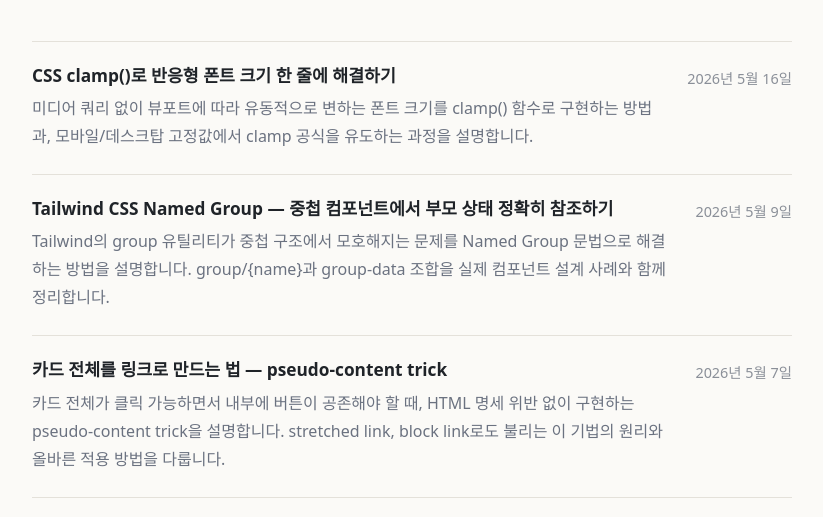
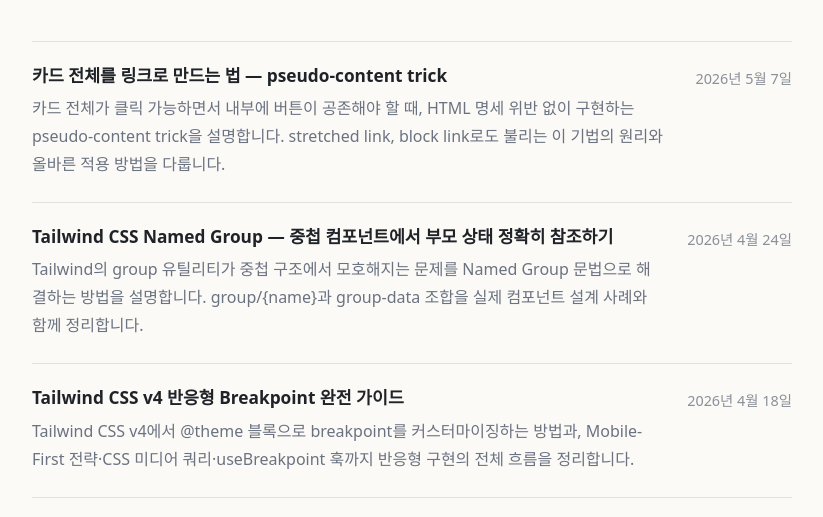
Before and after one commit to park-moen/park-moen.github.io, an Astro site: page /tags/css/ in a window 1280 px wide. Shown: the part 269-786 px from the top of the page, without its empty margins (228-1051 px from the left). Built offline with nearby package versions, Linux system fonts and the light colour scheme; Astro itself is replaced by a stand-in of ours; some packages are replaced by stand-ins of ours.

Commit message:
fix: 잘못 지정된 날짜 수정

```diff
--- a/src/content/blog/css-clamp-fluid-typography.md
+++ b/src/content/blog/css-clamp-fluid-typography.md
@@ -1,8 +1,8 @@
 ---
 title: "CSS clamp()로 반응형 폰트 크기 한 줄에 해결하기"
 description: "미디어 쿼리 없이 뷰포트에 따라 유동적으로 변하는 폰트 크기를 clamp() 함수로 구현하는 방법과, 모바일/데스크탑 고정값에서 clamp 공식을 유도하는 과정을 설명합니다."
-pubDate: 2026-05-17T00:00:00+09:00
-slug: "2026/05/17/css-clamp-fluid-typography"
+pubDate: 2026-03-28T00:00:00+09:00
+slug: "2026/03/28/css-clamp-fluid-typography"
 tags: ["CSS", "Tailwind"]
 ---
 
--- a/src/content/blog/css-tailwind-named-group.md
+++ b/src/content/blog/css-tailwind-named-group.md
@@ -1,8 +1,8 @@
 ---
 title: "Tailwind CSS Named Group — 중첩 컴포넌트에서 부모 상태 정확히 참조하기"
 description: "Tailwind의 group 유틸리티가 중첩 구조에서 모호해지는 문제를 Named Group 문법으로 해결하는 방법을 설명합니다. group/{name}과 group-data 조합을 실제 컴포넌트 설계 사례와 함께 정리합니다."
-pubDate: 2026-05-10T00:00:00+09:00
-slug: "2026/05/10/css-tailwind-named-group"
+pubDate: 2026-04-25T00:00:00+09:00
+slug: "2026/04/25/css-tailwind-named-group"
 tags: ["CSS", "Tailwind"]
 ---
 
--- a/src/content/blog/css-ua-stylesheet-cursor.md
+++ b/src/content/blog/css-ua-stylesheet-cursor.md
@@ -1,8 +1,8 @@
 ---
 title: "CSS User-Agent Stylesheet와 cursor 상속이 끊기는 이유"
 description: "부모에 cursor-pointer를 줬는데 자식 button이나 SVG에서 적용이 안 되는 이유를 User-Agent Stylesheet와 CSS 캐스케이드·상속 우선순위로 설명합니다."
-pubDate: 2026-03-12T00:00:00+09:00
-slug: "2026/03/12/css-ua-stylesheet-cursor"
+pubDate: 2026-01-15T00:00:00+09:00
+slug: "2026/01/15/css-ua-stylesheet-cursor"
 tags: ["CSS", "cursor-pointer"]
 ---
 
--- a/src/content/blog/dom-change-event.md
+++ b/src/content/blog/dom-change-event.md
@@ -1,8 +1,8 @@
 ---
 title: "같은 이름, 다른 이벤트 — DOM 'change' 이벤트의 진실"
 description: "'change'는 하나의 이벤트가 아닙니다. 어떤 객체에 리스너를 붙이느냐에 따라 완전히 다른 의미를 가지며, TypeScript 타입 시스템이 이를 정확히 구분합니다."
-pubDate: 2026-05-17T00:00:00+09:00
-slug: "2026/05/17/dom-change-event"
+pubDate: 2026-03-22T00:00:00+09:00
+slug: "2026/03/22/dom-change-event"
 tags: ["DOM", "TypeScript", "Browser API", "Event"]
 draft: false
 ---
--- a/src/content/blog/folder-architecture-guide.md
+++ b/src/content/blog/folder-architecture-guide.md
@@ -1,8 +1,8 @@
 ---
 title: "Next.js App Router 폴더 아키텍처 마이그레이션 가이드"
 description: "역할 기반(role-based) 폴더 구조의 한계를 분석하고, Next.js App Router 환경에 맞는 Co-location + 도메인 기반 공유 레이어 구조로 점진적으로 전환하는 방법을 설명합니다."
-pubDate: 2026-05-08T00:00:00+09:00
-slug: "2026/05/08/folder-architecture-guide"
+pubDate: 2026-03-17T00:00:00+09:00
+slug: "2026/03/17/folder-architecture-guide"
 tags: ["Architecture", "Next.js", "FSD", "Co-location", "DDD"]
 draft: true
 ---
--- a/src/content/blog/lazy-initializer.md
+++ b/src/content/blog/lazy-initializer.md
@@ -1,8 +1,8 @@
 ---
 title: "React useState Lazy Initializer 패턴"
 description: "useState에 초기값 대신 함수를 전달하는 Lazy Initializer 패턴의 동작 원리와 성능 이점을 실제 useMediaQuery 훅 코드를 통해 설명합니다."
-pubDate: 2026-05-17T00:00:00+09:00
-slug: "2026/05/17/lazy-initializer"
+pubDate: 2026-02-18T00:00:00+09:00
+slug: "2026/02/18/lazy-initializer"
 tags: ["React", "TypeScript", "Performance", "Hooks"]
 draft: false
 ---
--- a/src/content/blog/tanstack-query-infinite-scroll/index.mdx
+++ b/src/content/blog/tanstack-query-infinite-scroll/index.mdx
@@ -1,8 +1,8 @@
 ---
 title: "TanStack Query + Intersection Observer로 구현하는 무한 스크롤"
 description: "useInfiniteQuery와 Intersection Observer로 무한 스크롤을 구현하고, Stale Closure와 불필요한 Observer 재생성 문제를 useRef와 React 19 ref callback으로 해결하는 방법을 다룹니다."
-pubDate: 2026-05-22T00:00:00+09:00
-slug: "2026/05/22/tanstack-query-infinite-scroll"
+pubDate: 2026-04-21T00:00:00+09:00
+slug: "2026/04/21/tanstack-query-infinite-scroll"
 tags: ["React", "TanStack Query", "Intersection Observer", "무한 스크롤", "TypeScript"]
 draft: false
 ---
--- a/src/content/blog/testing-guide.md
+++ b/src/content/blog/testing-guide.md
@@ -1,8 +1,8 @@
 ---
 title: "테스트 코드 작성 가이드"
 description: "UNIBUSK 프로젝트에서 Vitest, Playwright, Storybook을 활용한 테스트 파일 위치, 책임 분리, 작성 패턴을 정리합니다."
-pubDate: 2026-05-12T00:00:00+09:00
-slug: "2026/05/12/testing-guide"
+pubDate: 2026-04-29T00:00:00+09:00
+slug: "2026/04/29/testing-guide"
 tags: ["Testing", "Vitest", "Playwright", "Storybook"]
 draft: true
 ---
--- a/src/content/blog/use-sync-external-store-migration/index.mdx
+++ b/src/content/blog/use-sync-external-store-migration/index.mdx
@@ -1,8 +1,8 @@
 ---
 title: "useMediaQuery: useEffect에서 useSyncExternalStore로"
 description: "useMediaQuery를 직접 구현하는 과정에서 ESLint 경고가 잘못된 패턴을 가리켜주었고, 그 끝에 useSyncExternalStore가 올바른 도구임을 알게 된 과정을 기록합니다."
-pubDate: 2026-05-17T00:00:00+09:00
-slug: "2026/05/17/use-sync-external-store-migration"
+pubDate: 2026-02-24T00:00:00+09:00
+slug: "2026/02/24/use-sync-external-store-migration"
 tags: ["React", "Hooks", "useSyncExternalStore", "Performance", "SSR"]
 draft: false
 ---
```
